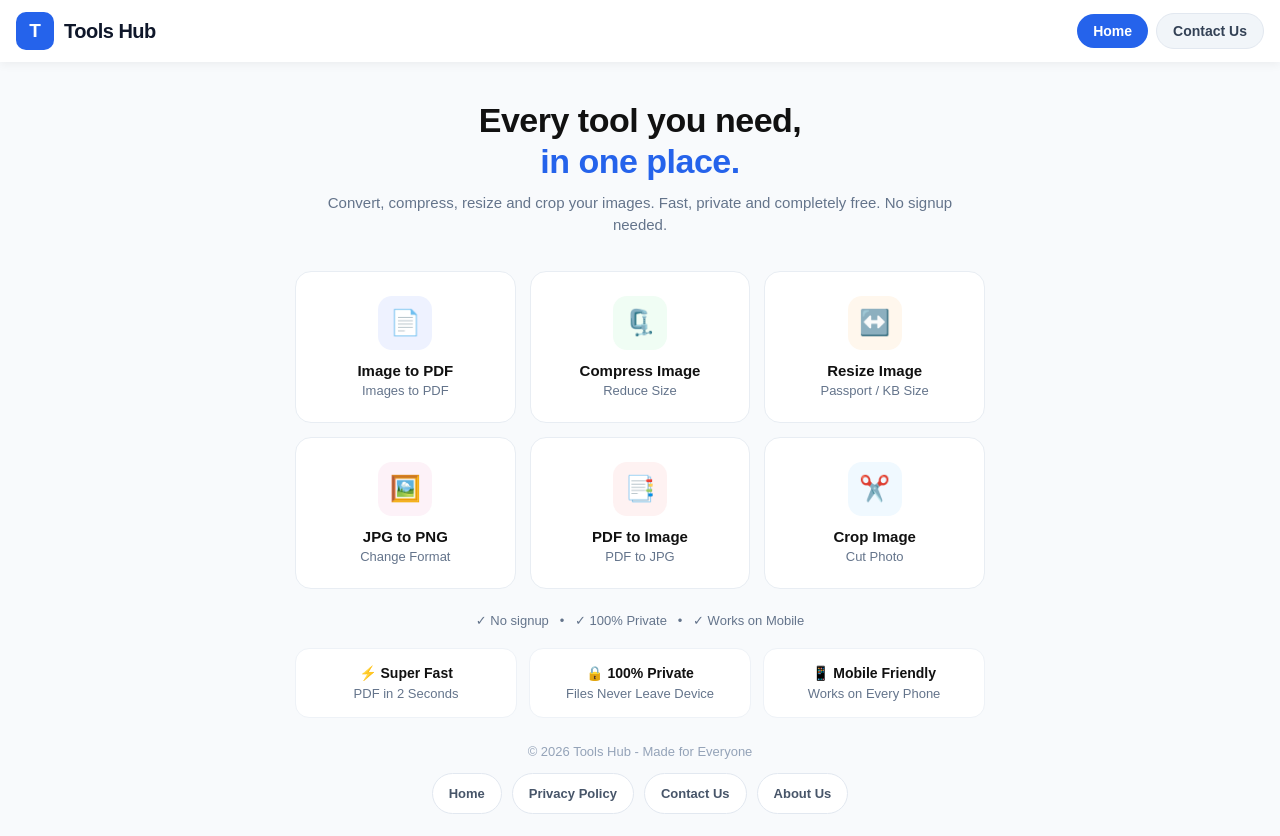
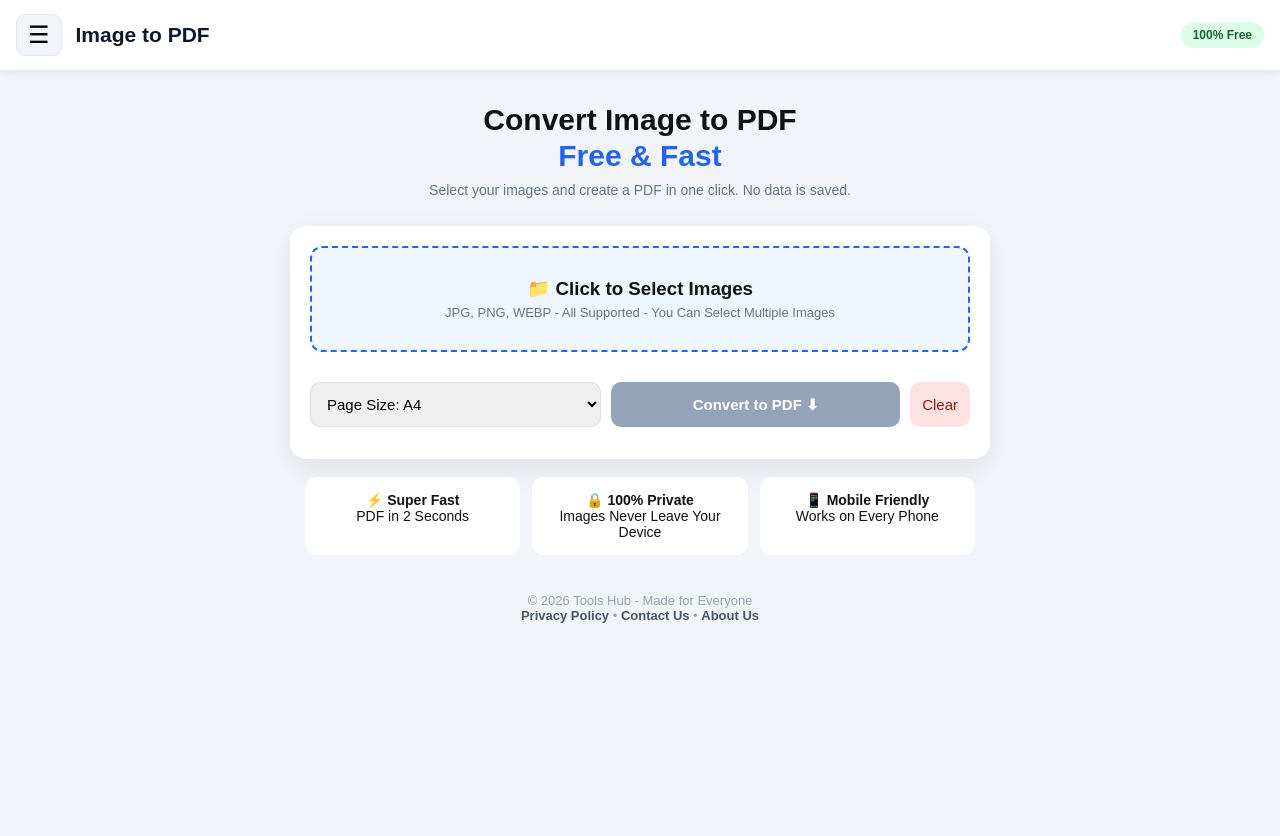
Before and after one commit to janhizbullah98-art/Image-To-PDF, a plain HTML site: page index.html in a window 1280 px wide. After the commit the page ends 800 px from the top, so only its background shows below. Drawn offline with nearby package versions, Linux system fonts and the light colour scheme.

Commit message:
Update index.html

```diff
--- a/index.html
+++ b/index.html
@@ -3,84 +3,155 @@
 <head><meta name="google-site-verification" content="RnW2_hbGme5Upfbece_x3Pd1EnJy-ekb_wkh2XmJFyE" />
 <meta charset="UTF-8">
 <meta name="viewport" content="width=device-width, initial-scale=1.0">
-<title>Tools Hub - Free Online Image Tools</title>
-<meta name="description" content="Tools Hub - Free online tools - Image to PDF, Compress Image, Resize Image, JPG to PNG, PDF to Image, Crop Image. 100% free.">
+<title>Image to PDF - Free Online Converter</title>
+<meta name="description" content="Convert your images to PDF free. No signup, 100% free and fast.">
 <style>
 *{margin:0;padding:0;box-sizing:border-box;font-family:Arial,sans-serif}
-body{background:#f8fafc;color:#111}
-header{background:#fff;padding:12px 16px;display:flex;justify-content:space-between;align-items:center;box-shadow:0 2px 10px rgba(0,0,0,.06);position:sticky;top:0;z-index:100}
-.logo{display:flex;align-items:center;gap:10px}
-.logo-icon{background:#2563eb;color:#fff;width:38px;height:38px;border-radius:10px;display:flex;align-items:center;justify-content:center;font-size:19px;font-weight:bold}
-.logo b{font-size:20px;color:#0f172a;letter-spacing:-0.5px}
-.nav{display:flex;gap:8px;align-items:center}
-.nav a{text-decoration:none;font-size:14px;font-weight:600;padding:9px 16px;border-radius:100px}
-.nav-home{background:#2563eb;color:#fff}
-.nav-contact{background:#f1f5f9;color:#334155;border:1px solid #e2e8f0}
-.nav-contact:hover{background:#e2e8f0}
-.hero{text-align:center;padding:38px 15px 10px;max-width:700px;margin:0 auto}
-.hero h1{font-size:34px;line-height:1.2;letter-spacing:-0.5px}
+body{background:#f1f5f9;color:#111}
+header{background:#fff;padding:14px 16px;display:flex;align-items:center;gap:14px;box-shadow:0 2px 10px rgba(0,0,0,.08);position:sticky;top:0;z-index:100}
+.menu-btn{font-size:24px;cursor:pointer;background:#f1f5f9;border:1px solid #e2e8f0;border-radius:9px;padding:6px 11px}
+header b{font-size:21px;color:#0f172a}
+header span{margin-left:auto;font-size:12px;background:#dcfce7;color:#166534;padding:6px 12px;border-radius:100px;font-weight:600}
+.hero{text-align:center;padding:32px 15px 10px}
+.hero h1{font-size:30px;line-height:1.2}
 .hero h1 span{color:#2563eb}
-.hero p{color:#64748b;margin-top:10px;font-size:15px;line-height:1.5}
-.grid{max-width:720px;margin:24px auto;display:grid;grid-template-columns:1fr 1fr 1fr;gap:14px;padding:0 15px}
-.card{background:#fff;border:1px solid #e8edf3;border-radius:16px;padding:24px 10px;text-align:center;text-decoration:none;color:#111;transition:.2s}
-.card:hover{border-color:#2563eb;transform:translateY(-3px);box-shadow:0 12px 25px rgba(37,99,235,.10)}
-.card .ic{width:54px;height:54px;border-radius:14px;margin:0 auto 12px;display:flex;align-items:center;justify-content:center;font-size:25px}
-.card b{font-size:15px;display:block}
-.card span{font-size:13px;color:#64748b;display:block;margin-top:4px}
-.c1 .ic{background:#eef2ff}.c2 .ic{background:#f0fdf4}.c3 .ic{background:#fff7ed}.c4 .ic{background:#fdf2f8}.c5 .ic{background:#fef2f2}.c6 .ic{background:#f0f9ff}
-.trust{text-align:center;color:#64748b;font-size:13px;font-weight:500;margin:8px 0 20px}
-.features{max-width:720px;margin:0 auto;display:grid;grid-template-columns:1fr 1fr 1fr;gap:12px;padding:0 15px}
-.features div{background:#fff;border:1px solid #eef2f7;padding:16px;border-radius:14px;text-align:center;font-size:14px}
-.features div b{display:block;margin-bottom:4px}
-.features div span{font-size:13px;color:#64748b}
-footer{text-align:center;padding:22px;color:#94a3b8;font-size:13px;line-height:1.8}
+.hero p{color:#64748b;margin-top:8px;font-size:14px}
+.box{max-width:700px;margin:18px auto;background:#fff;border-radius:16px;padding:20px;box-shadow:0 10px 30px rgba(0,0,0,.08)}
+.upload{border:2px dashed #2563eb;border-radius:12px;padding:30px;text-align:center;cursor:pointer;background:#eff6ff}
+.upload h3{margin-bottom:5px}
+.upload p{font-size:13px;color:#64748b}
+#preview{display:flex;flex-wrap:wrap;gap:10px;margin-top:15px}
+#preview img{width:90px;height:90px;object-fit:cover;border-radius:8px;border:1px solid #ddd}
+.controls{display:flex;gap:10px;margin-top:15px;flex-wrap:wrap}
+select,button{padding:12px;border-radius:10px;border:1px solid #ddd;font-size:15px}
+select{flex:1}
+#convertBtn{flex:1;background:#2563eb;color:#fff;border:none;font-weight:bold;cursor:pointer}
+#convertBtn:disabled{background:#94a3b8}
+#clearBtn{background:#fee2e2;color:#991b1b;border:none;cursor:pointer}
+#status{text-align:center;margin-top:12px;font-size:14px;color:#16a34a;font-weight:bold}
+.features{max-width:700px;margin:18px auto;display:grid;grid-template-columns:1fr 1fr 1fr;gap:12px;padding:0 15px}
+.features div{background:#fff;padding:15px;border-radius:12px;text-align:center;font-size:14px}
+footer{text-align:center;padding:20px;color:#94a3b8;font-size:13px}
 footer a{color:#475569;text-decoration:none;font-weight:600}
-.footer-btns{margin-top:10px;display:flex;justify-content:center;gap:10px;flex-wrap:wrap}
-.footer-btns a{background:#fff;border:1px solid #e2e8f0;padding:8px 16px;border-radius:100px;font-size:13px}
-@media(max-width:600px){.grid{grid-template-columns:1fr 1fr}.features{grid-template-columns:1fr}.hero h1{font-size:28px}.logo b{display:none}.nav a{padding:8px 12px;font-size:13px}}
+/* Side Menu - Har Page Par Same */
+.sidenav{height:100%;width:0;position:fixed;z-index:999;top:0;left:0;background:#fff;overflow-x:hidden;transition:0.3s;padding-top:15px;box-shadow:5px 0 25px rgba(0,0,0,.15)}
+.sidenav .menu-head{display:flex;justify-content:space-between;align-items:center;padding:5px 20px 18px;border-bottom:1px solid #f1f5f9}
+.sidenav .menu-head b{font-size:20px;color:#0f172a}
+.sidenav .closebtn{font-size:28px;cursor:pointer;color:#64748b}
+.sidenav a{padding:15px 20px;text-decoration:none;font-size:15px;color:#334155;display:flex;align-items:center;gap:12px;border-bottom:1px solid #f8fafc;font-weight:600}
+.sidenav a:hover{background:#f8fafc;color:#2563eb}
+.sidenav a span{font-size:19px}
+.sidenav .menu-foot{padding:18px 20px;color:#94a3b8;font-size:12px}
+.overlay{display:none;position:fixed;top:0;left:0;width:100%;height:100%;background:rgba(0,0,0,.4);z-index:998}
+@media(max-width:600px){.features{grid-template-columns:1fr}.hero h1{font-size:26px}}
 </style>
 </head>
 <body>
 
+<div id="overlay" class="overlay" onclick="closeNav()"></div>
+
+<!-- LEFT SIDE MENU - Har Page Par Yehi Hoga -->
+<div id="mySidenav" class="sidenav">
+<div class="menu-head"><b>Tools Hub</b><span class="closebtn" onclick="closeNav()">×</span></div>
+<a href="index.html"><span>🏠</span> Home</a>
+<a href="image-to-pdf.html"><span>📄</span> Image to PDF</a>
+<a href="compress.html"><span>🗜️</span> Compress Image</a>
+<a href="resize.html"><span>↔️</span> Resize Image</a>
+<a href="jpg-to-png.html"><span>🖼️</span> JPG to PNG</a>
+<a href="pdf-to-image.html"><span>📑</span> PDF to Image</a>
+<a href="crop.html"><span>✂️</span> Crop Image</a>
+<a href="privacy-policy.html"><span>🔒</span> Privacy Policy</a>
+<a href="contact.html"><span>✉️</span> Contact Us</a>
+<a href="about.html"><span>ℹ️</span> About Us</a>
+<div class="menu-foot">© 2026 Tools Hub<br>100% Free Tools</div>
+</div>
+
 <header>
-<div class="logo"><div class="logo-icon">T</div><b>Tools Hub</b></div>
-<div class="nav">
-<a href="index.html" class="nav-home">Home</a>
-<a href="contact.html" class="nav-contact">Contact Us</a>
-</div>
+<button class="menu-btn" onclick="openNav()">☰</button>
+<b>Image to PDF</b>
+<span>100% Free</span>
 </header>
 
 <div class="hero">
-<h1>Every tool you need,<br><span>in one place.</span></h1>
-<p>Convert, compress, resize and crop your images. Fast, private and completely free. No signup needed.</p>
+<h1>Convert Image to PDF<br><span>Free & Fast</span></h1>
+<p>Select your images and create a PDF in one click. No data is saved.</p>
 </div>
 
-<div class="grid">
-<a href="image-to-pdf.html" class="card c1"><div class="ic">📄</div><b>Image to PDF</b><span>Images to PDF</span></a>
-<a href="compress.html" class="card c2"><div class="ic">🗜️</div><b>Compress Image</b><span>Reduce Size</span></a>
-<a href="resize.html" class="card c3"><div class="ic">↔️</div><b>Resize Image</b><span>Passport / KB Size</span></a>
-<a href="jpg-to-png.html" class="card c4"><div class="ic">🖼️</div><b>JPG to PNG</b><span>Change Format</span></a>
-<a href="pdf-to-image.html" class="card c5"><div class="ic">📑</div><b>PDF to Image</b><span>PDF to JPG</span></a>
-<a href="crop.html" class="card c6"><div class="ic">✂️</div><b>Crop Image</b><span>Cut Photo</span></a>
+<div class="box">
+<div class="upload" onclick="document.getElementById('fileInput').click()">
+<h3>📁 Click to Select Images</h3>
+<p>JPG, PNG, WEBP - All Supported - You Can Select Multiple Images</p>
+<input type="file" id="fileInput" accept="image/*" multiple hidden>
+</div>
+<div id="preview"></div>
+<div class="controls">
+<select id="size">
+<option value="a4">Page Size: A4</option>
+<option value="fit">Page Size: Same as Image</option>
+</select>
+<button id="convertBtn" disabled>Convert to PDF ⬇</button>
+<button id="clearBtn">Clear</button>
+</div>
+<div id="status"></div>
 </div>
 
-<div class="trust">✓ No signup &nbsp; • &nbsp; ✓ 100% Private &nbsp; • &nbsp; ✓ Works on Mobile</div>
-
 <div class="features">
-<div><b>⚡ Super Fast</b><span>PDF in 2 Seconds</span></div>
-<div><b>🔒 100% Private</b><span>Files Never Leave Device</span></div>
-<div><b>📱 Mobile Friendly</b><span>Works on Every Phone</span></div>
+<div>⚡ <b>Super Fast</b><br>PDF in 2 Seconds</div>
+<div>🔒 <b>100% Private</b><br>Images Never Leave Your Device</div>
+<div>📱 <b>Mobile Friendly</b><br>Works on Every Phone</div>
 </div>
 
-<footer>
-© 2026 Tools Hub - Made for Everyone
-<div class="footer-btns">
-<a href="index.html">Home</a>
-<a href="privacy-policy.html">Privacy Policy</a>
-<a href="contact.html">Contact Us</a>
-<a href="about.html">About Us</a>
-</div>
-</footer>
+<footer>© 2026 Tools Hub - Made for Everyone<br><a href="privacy-policy.html">Privacy Policy</a> • <a href="contact.html">Contact Us</a> • <a href="about.html">About Us</a></footer>
+
+<script>
+function openNav(){document.getElementById("mySidenav").style.width="270px";document.getElementById("overlay").style.display="block";}
+function closeNav(){document.getElementById("mySidenav").style.width="0";document.getElementById("overlay").style.display="none";}
+</script>
+
+<script src="https://cdnjs.cloudflare.com/ajax/libs/jspdf/2.5.1/jspdf.umd.min.js"></script>
+<script>
+let images = [];
+const input = document.getElementById('fileInput');
+const preview = document.getElementById('preview');
+const convertBtn = document.getElementById('convertBtn');
+const status = document.getElementById('status');
+input.addEventListener('change', e => {
+  for(let file of e.target.files){
+    let reader = new FileReader();
+    reader.onload = ev => {
+      images.push(ev.target.result);
+      let img = document.createElement('img');
+      img.src = ev.target.result;
+      preview.appendChild(img);
+      convertBtn.disabled = false;
+      status.innerText = images.length + " Images Selected - Ready To Convert";
+    }
+    reader.readAsDataURL(file);
+  }
+});
+document.getElementById('clearBtn').onclick = () => {
+  images = []; preview.innerHTML=''; convertBtn.disabled=true; status.innerText='';
+  input.value='';
+};
+convertBtn.onclick = async () => {
+  status.innerText = "Creating PDF... Please Wait...";
+  const { jsPDF } = window.jspdf;
+  const size = document.getElementById('size').value;
+  let pdf;
+  if(size === 'a4'){ pdf = new jsPDF('p','mm','a4'); }
+  else { pdf = new jsPDF('p','mm',[210,297]); }
+  for(let i=0;i<images.length;i++){
+    if(i>0) pdf.addPage();
+    if(size==='a4'){
+      pdf.addImage(images[i],'JPEG',10,10,190,277,undefined,'FAST');
+    } else {
+      pdf.addImage(images[i],'JPEG',0,0,210,297,undefined,'FAST');
+    }
+  }
+  pdf.save('my-images.pdf');
+  status.innerText = "✅ PDF Downloaded Successfully!";
+};
+</script>
 
 <!-- Firebase Analytics -->
 <script type="module">
@@ -100,4 +171,4 @@ footer a{color:#475569;text-decoration:none;font-weight:600}
 </script>
 
 </body>
-  </html>
+                                                              </html>
```
